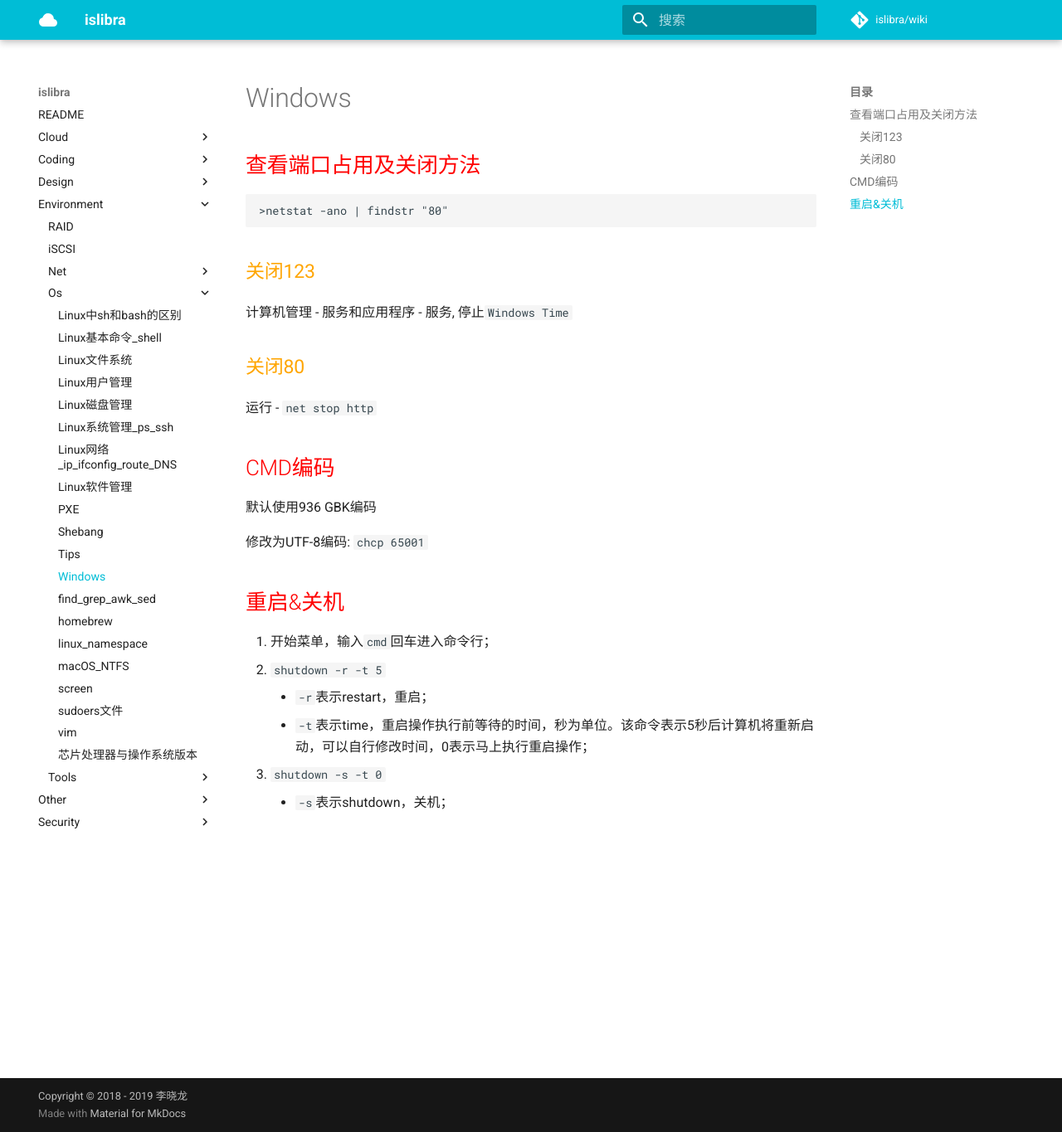
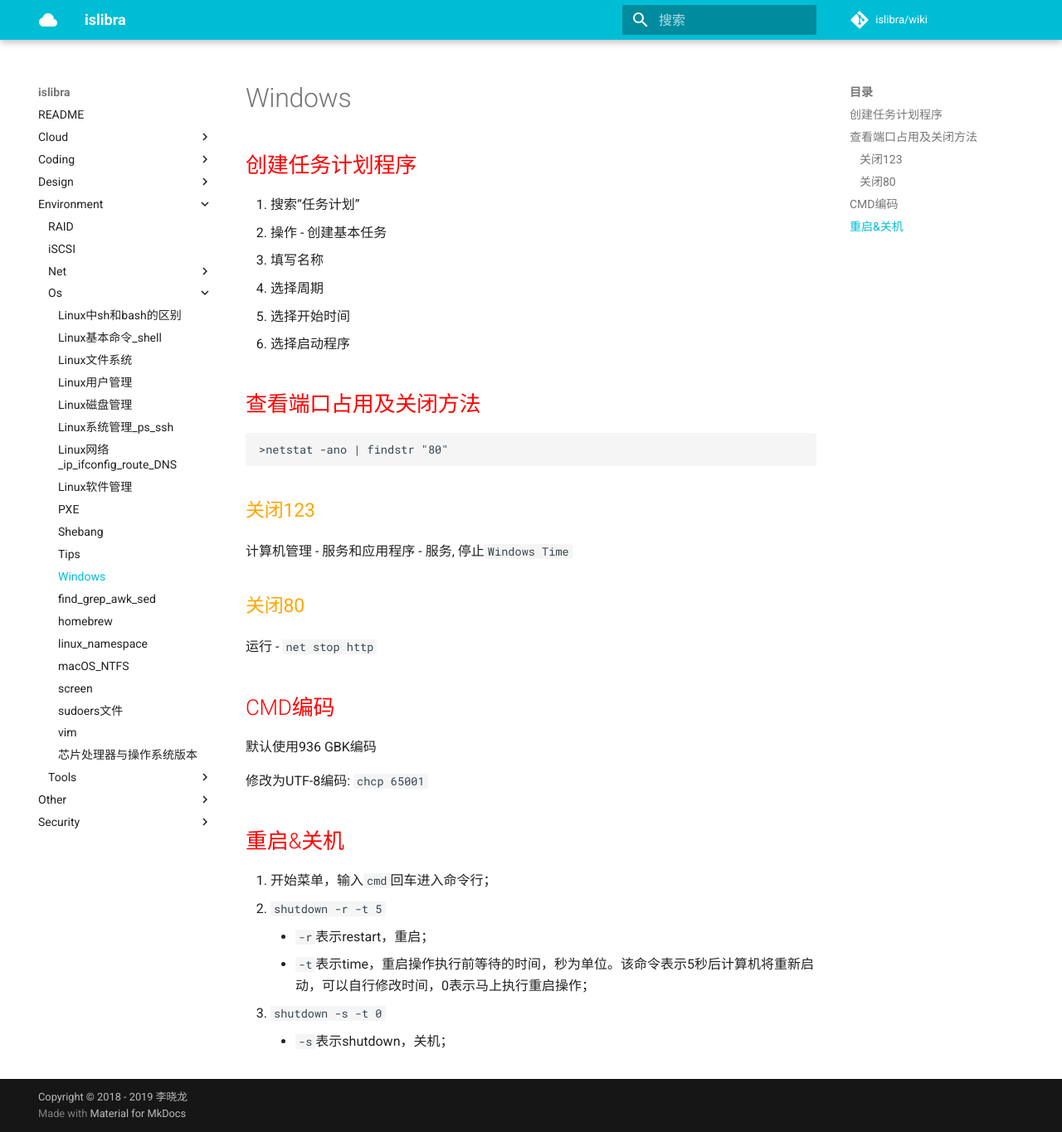
Before and after one commit to islibra/wiki, an MkDocs documentation site: the page built from docs/environment/os/Windows.md, in a window 1280 px wide and 1365 px high. Shown: the whole window at 83% size. Built offline with MkDocs 1.6.1 and Material for MkDocs 9.7.7, drawn with Linux system fonts in a browser that asks for light colours; comment, search, counter and statistics services are not loaded.

Commit message:
Update Windows.md

```diff
--- a/docs/environment/os/Windows.md
+++ b/docs/environment/os/Windows.md
@@ -1,4 +1,14 @@
 # Windows
+
+## 创建任务计划程序
+
+1. 搜索“任务计划”
+1. 操作 - 创建基本任务
+1. 填写名称
+1. 选择周期
+1. 选择开始时间
+1. 选择启动程序
+
 
 ## 查看端口占用及关闭方法
 
```
